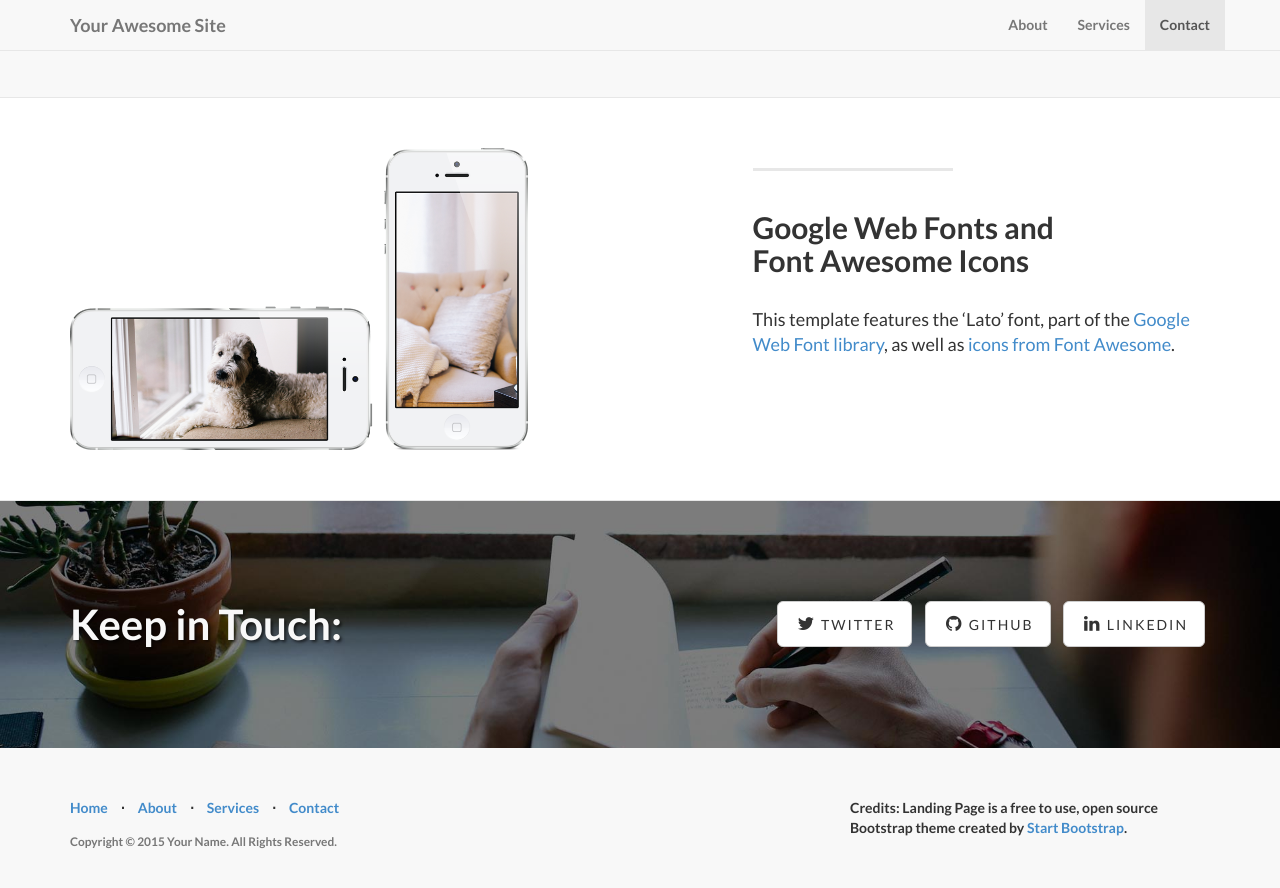
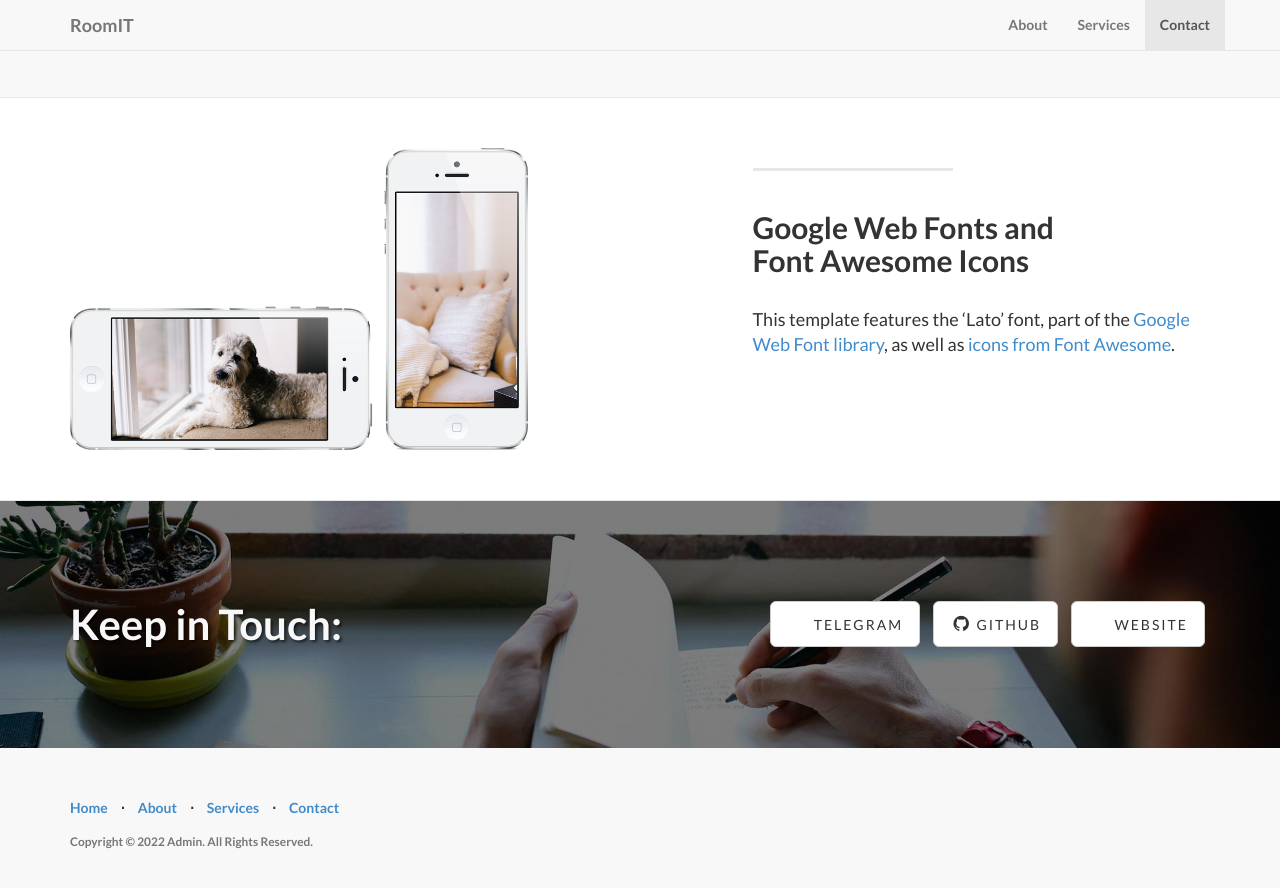
Before and after one commit to roomit-xyz/stake.roomit.xyz, a Jekyll site: the page built from index.html, in a window 1280 px wide and 900 px high, scrolled down 1902 px. Shown: the top 888 px of the window. Built offline with Jekyll 4.4.1, drawn with Linux system fonts in a browser that asks for light colours; some of the changed text lies outside the part shown.

Commit message:
fixing issue

```diff
--- a/_config.yml
+++ b/_config.yml
@@ -2,16 +2,14 @@
 #      Main Configs       #
 # ----------------------- #
 
-url: http://yoursite.com
-title: Your Awesome Site
-email: your-email@domain.com
-author: Your Name
+url: http://stake.roomit.xyz
+title: RoomIT
+email: dwi@roomit.xyz
+author: Dwi W G
 description: > # "Write an awesome description for your new site here.
-  You can edit this line in _config.yml. It will appear in your document
-  head meta (for Google search results) and in your feed.xml site
-  description.
-copyright: 'Copyright &copy; 2015 Your Name. All Rights Reserved.'
-credits: 'Credits: Landing Page is a free to use, open source Bootstrap theme created by <a href="http://startbootstrap.com/">Start Bootstrap</a>.'
+  The best validator staking node with support 24/7 and uptime!
+copyright: 'Copyright &copy; 2022 Admin. All Rights Reserved.'
+credits: ''
 
 # ----------------------- #
 #    Jekyll & Plugins     #
@@ -26,9 +24,9 @@ permalink: pretty
 # ----------------------- #
 
 social:
-  - title: twitter
-    url: https://twitter.com/SBootstrap
+  - title: telegram
+    url: https://t.me/roomit_nym
   - title: github
-    url: https://github.com/IronSummitMedia/startbootstrap
-  - title: linkedin
-    url:
+    url: https://github.com/luneareth/stake.roomit.xyz
+  - title: website
+    url: https://stake.roomit.xyz
```
